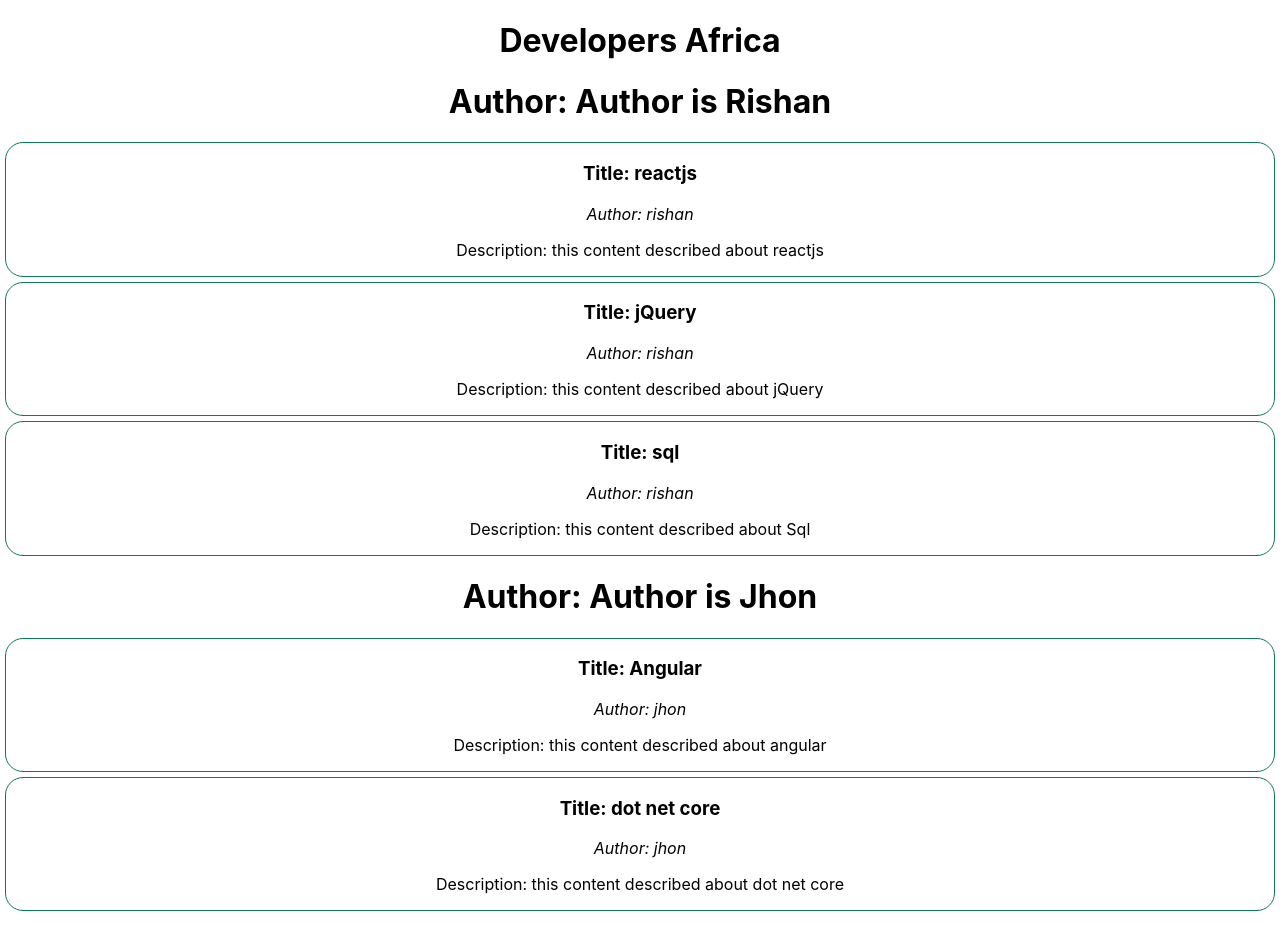
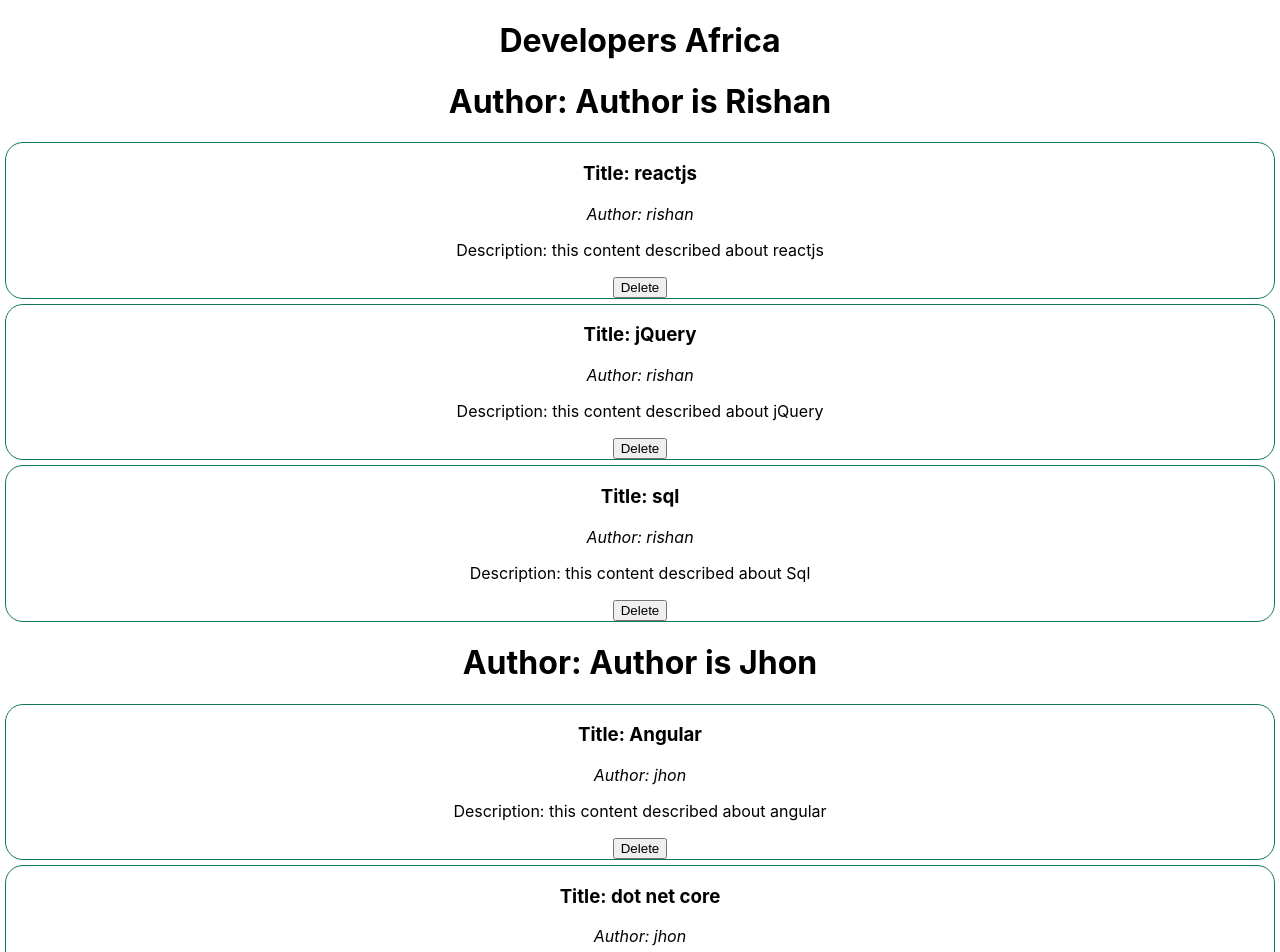
Before and after one commit to ZachyDev/Employee-Listing, a React (Create React App) app in the folder emp/: page / in a window 1280 px wide. Shown: the top 952 px of the page. Before the commit the page ends 916 px from the top, so only its background shows below. Built offline with nearby package versions, Linux system fonts and the light colour scheme.

Commit message:
passing a function as props

```diff
--- a/emp/src/components/BlogData.js
+++ b/emp/src/components/BlogData.js
@@ -9,10 +9,14 @@ function BlogData() {
         { 'id': '4', 'title': 'jQuery', 'desc': 'this content described about jQuery', 'author': 'rishan' },
         { 'id': '5', 'title': 'sql', 'desc': 'this content described about Sql', 'author': 'rishan' }
     ])
+    // delete blog fn
+    const DeleteBlog = (id) => {
+
+    }
     return (
         <div>
-            <BlogList blogList={blogs.filter(item => item.author==='rishan')} author="Author is Rishan"/>
-            <BlogList blogList={blogs.filter(item=> item.author==='jhon')} author="Author is Jhon"/>
+            <BlogList blogList={blogs.filter(item => item.author === 'rishan')} author="Author is Rishan" DeleteBlog={DeleteBlog} />
+            <BlogList blogList={blogs.filter(item => item.author === 'jhon')} author="Author is Jhon" DeleteBlog={DeleteBlog} />
         </div>
     )
 }
--- a/emp/src/components/BlogList.js
+++ b/emp/src/components/BlogList.js
@@ -1,6 +1,6 @@
 import React from 'react'
 
-function BlogList({ blogList, author }) {
+function BlogList({ blogList, author, DeleteBlog }) {
     return (
         <div>
             <h1>Author: {author}</h1>
@@ -10,6 +10,7 @@ function BlogList({ blogList, author }) {
                         <h3>Title: {blog.title}</h3>
                         <i>Author: {blog.author}</i>
                         <p>Description: {blog.desc}</p>
+                        <button onClick={() => DeleteBlog(blog.id)}>Delete</button>
                     </div>
                 )
             })}
```
